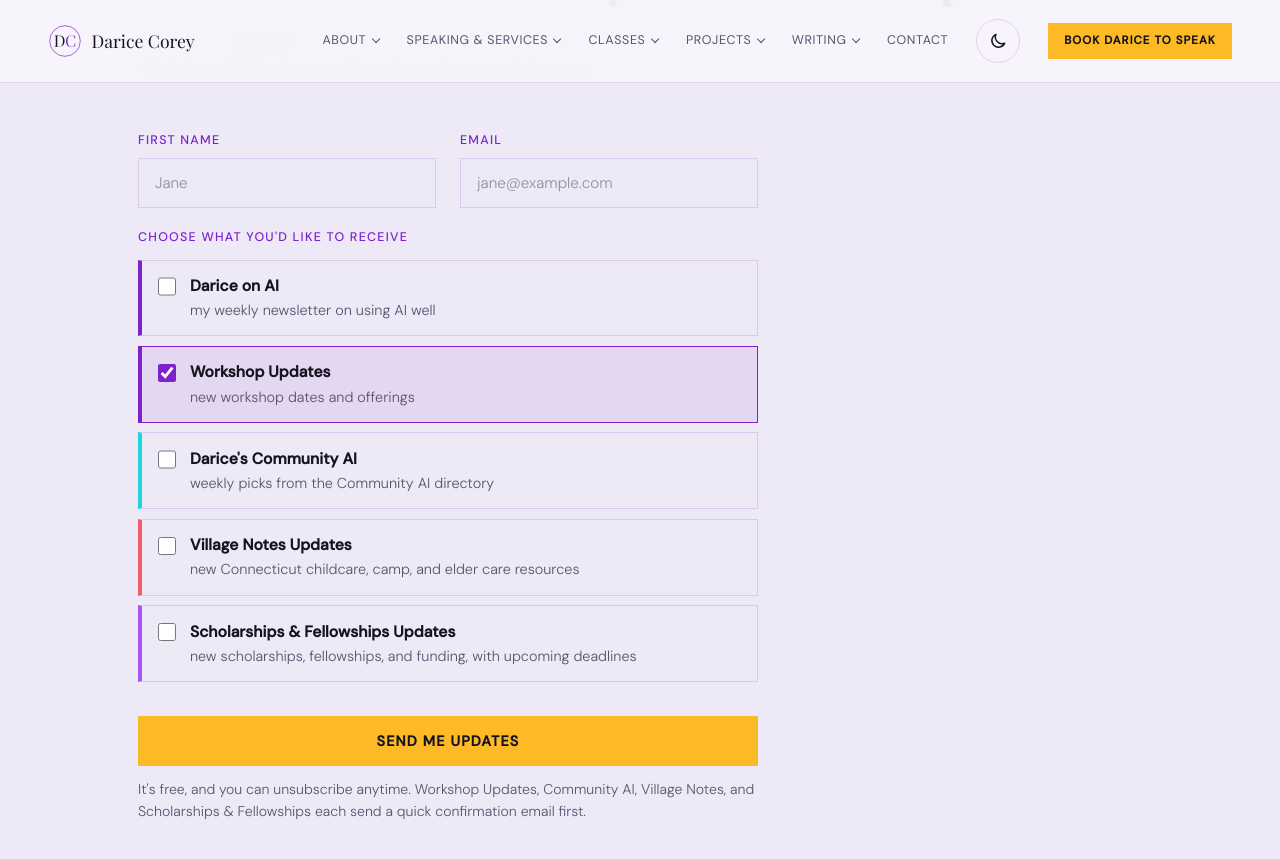
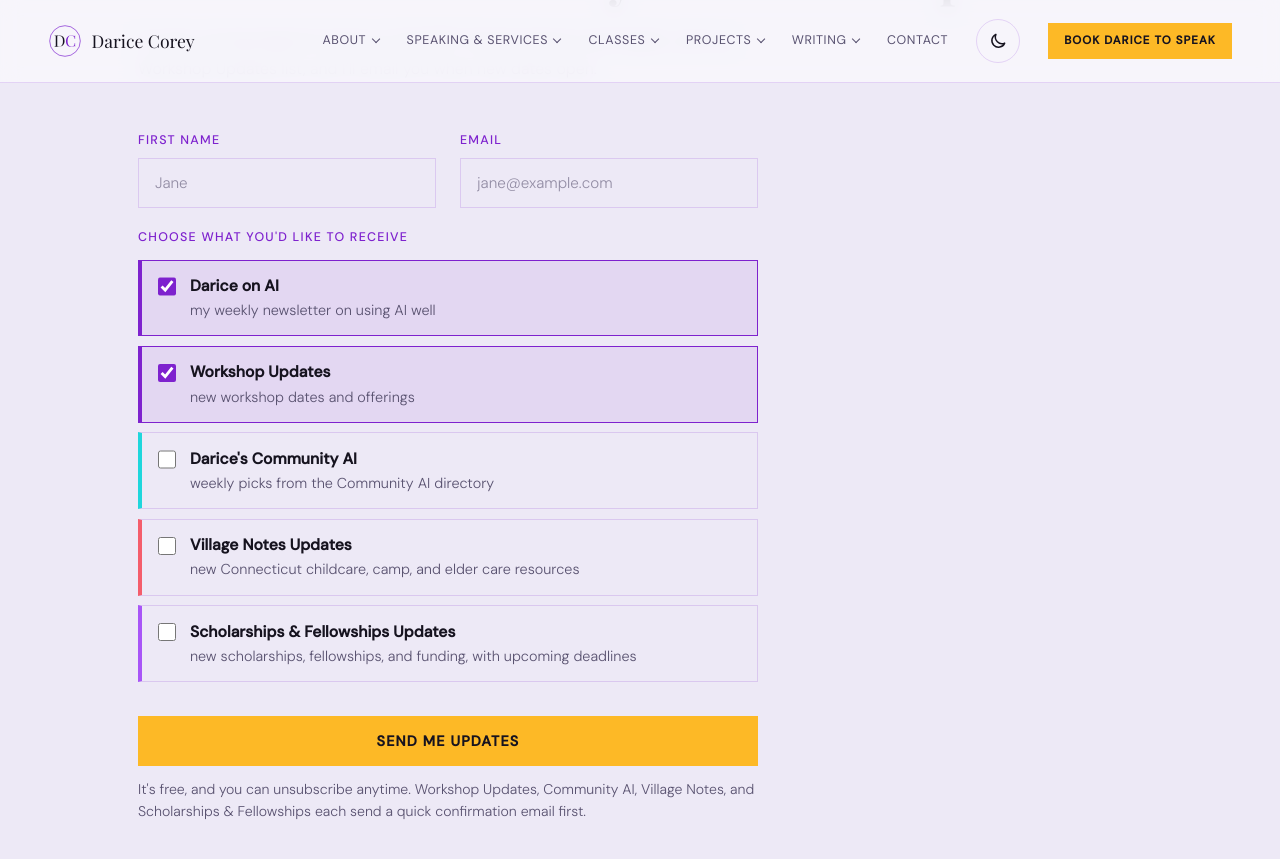
Before and after one commit to dcoreyrasm/dcoreyrasm.github.io, a Jekyll site: the page built from claude-for-beginners-thank-you.html, in a window 1280 px wide and 900 px high, scrolled down 1769 px. Shown: the top 859 px of the window. Built offline with Jekyll 4.4.1, drawn with Linux system fonts in a browser that asks for light colours; some web fonts are replaced.

Commit message:
Claude for Beginners signups also add Darice on AI by default
Co-Authored-By: Claude Opus 5.5 <noreply@anthropic.com>
Claude-Session: https://claude.ai/code/session_012t3srxUuuRJ91K5eJMbcLB

```diff
--- a/_includes/list-signup.html
+++ b/_includes/list-signup.html
@@ -14,11 +14,11 @@
   </div>
   <fieldset class="list-signup-choices">
     <legend>Choose what you'd like to receive</legend>
-    <label class="list-signup-option coral"><input type="checkbox" name="list" value="191436005966873982"{% if primary == "darice-on-ai" %} checked{% endif %} /> <span><strong>Darice on AI</strong><span class="list-signup-desc">my weekly newsletter on using AI well</span></span></label>
-    <label class="list-signup-option gold"><input type="checkbox" name="list" value="201713282076116487"{% if primary == "workshops" %} checked{% endif %} /> <span><strong>Workshop Updates</strong><span class="list-signup-desc">new workshop dates and offerings</span></span></label>
-    <label class="list-signup-option teal"><input type="checkbox" name="list" value="198311500140512479"{% if primary == "community-ai" %} checked{% endif %} /> <span><strong>Darice's Community AI</strong><span class="list-signup-desc">weekly picks from the Community AI directory</span></span></label>
-    <label class="list-signup-option rose"><input type="checkbox" name="list" value="202322533642405434"{% if primary == "village-notes" %} checked{% endif %} /> <span><strong>Village Notes Updates</strong><span class="list-signup-desc">new Connecticut childcare, camp, and elder care resources</span></span></label>
-    <label class="list-signup-option violet"><input type="checkbox" name="list" value="203298858644538889"{% if primary == "scholarships" %} checked{% endif %} /> <span><strong>Scholarships &amp; Fellowships Updates</strong><span class="list-signup-desc">new scholarships, fellowships, and funding, with upcoming deadlines</span></span></label>
+    <label class="list-signup-option coral"><input type="checkbox" name="list" value="191436005966873982"{% if primary contains "darice-on-ai" %} checked{% endif %} /> <span><strong>Darice on AI</strong><span class="list-signup-desc">my weekly newsletter on using AI well</span></span></label>
+    <label class="list-signup-option gold"><input type="checkbox" name="list" value="201713282076116487"{% if primary contains "workshops" %} checked{% endif %} /> <span><strong>Workshop Updates</strong><span class="list-signup-desc">new workshop dates and offerings</span></span></label>
+    <label class="list-signup-option teal"><input type="checkbox" name="list" value="198311500140512479"{% if primary contains "community-ai" %} checked{% endif %} /> <span><strong>Darice's Community AI</strong><span class="list-signup-desc">weekly picks from the Community AI directory</span></span></label>
+    <label class="list-signup-option rose"><input type="checkbox" name="list" value="202322533642405434"{% if primary contains "village-notes" %} checked{% endif %} /> <span><strong>Village Notes Updates</strong><span class="list-signup-desc">new Connecticut childcare, camp, and elder care resources</span></span></label>
+    <label class="list-signup-option violet"><input type="checkbox" name="list" value="203298858644538889"{% if primary contains "scholarships" %} checked{% endif %} /> <span><strong>Scholarships &amp; Fellowships Updates</strong><span class="list-signup-desc">new scholarships, fellowships, and funding, with upcoming deadlines</span></span></label>
   </fieldset>
   <button type="submit" class="btn-primary btn-pop">{{ include.button | default: "Sign Me Up" }}</button>
   <p id="{{ k }}-status" class="list-signup-status" role="status" aria-live="polite"></p>
--- a/claude-for-beginners-thank-you.html
+++ b/claude-for-beginners-thank-you.html
@@ -68,7 +68,7 @@ sitemap: false
         <p class="section-label">Stay in the Loop</p>
         <h2 class="section-heading" id="stay-heading">Want to hear about my next workshops?</h2>
         <p class="section-sub">I&rsquo;m also running beginner series on ChatGPT, Claude, Gemini, and Copilot. Join my Workshop Updates list, and I&rsquo;ll email you when new dates open.</p>
-        {% include list-signup.html key="ty" primary="workshops" button="Send Me Updates" %}
+        {% include list-signup.html key="ty" primary="workshops,darice-on-ai" button="Send Me Updates" %}
       </div>
     </section>
 
--- a/claude-for-beginners.html
+++ b/claude-for-beginners.html
@@ -187,7 +187,7 @@
         <p class="section-label">Stay in the Loop</p>
         <h2 class="section-heading" id="updates-heading">Want to hear about my next workshops?</h2>
         <p class="section-sub">I'm also running a ChatGPT version of this series, my <a href="/gemini-for-beginners.html" style="color:var(--coral);">Gemini for Beginners</a> series starts January 31, and my <a href="/copilot-for-beginners.html" style="color:var(--coral);">Copilot for Beginners</a> series starts February 4. Join my workshop updates list and I'll email you when new dates open.</p>
-        {% include list-signup.html key="wu" primary="workshops" button="Send Me Updates" %}
+        {% include list-signup.html key="wu" primary="workshops,darice-on-ai" button="Send Me Updates" %}
       </div>
     </section>
 
```
Also changed, not shown: other parts of _includes/list-signup.html (+1 -1 lines).
